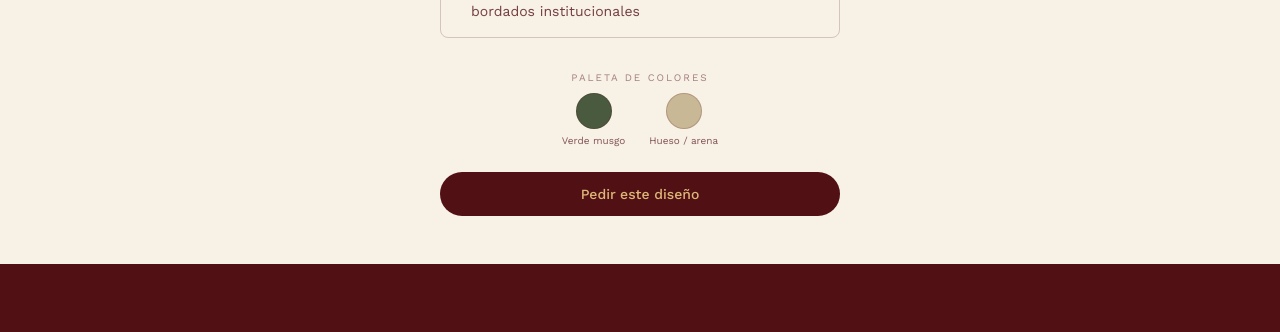
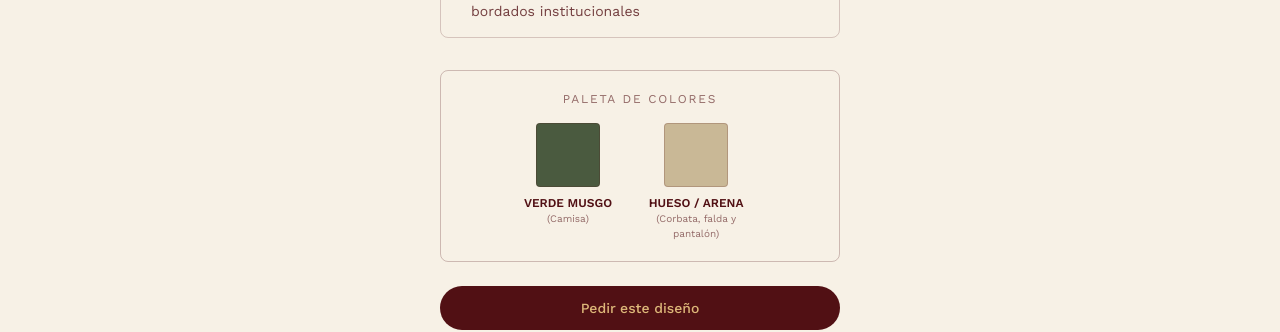
Before and after one commit to BladimirBLopez/Alexander-s-moda, a Next.js app: page /catalogo in a window 1280 px wide. Shown: the part 1225-1557 px from the top of the page. Before the commit the page ends 1489 px from the top, so only its background shows below. Built offline with nearby package versions, Linux system fonts and the light colour scheme.

Commit message:
Paleta de colores en recuadro con cuadrados y uso entre parentesis, estilo referencia

```diff
--- a/app/catalogo/page.tsx
+++ b/app/catalogo/page.tsx
@@ -103,16 +103,21 @@ export default function CatalogoPage() {
                   bullets={producto.bulletsHombre}
                 />
 
-                <p className="text-[10px] uppercase tracking-[0.2em] text-[var(--color-bordo)]/50 mb-2 text-center mt-6">
-                  Paleta de colores
-                </p>
-                <div className="flex gap-6 justify-center mb-6">
-                  {producto.colores.map((color) => (
-                    <div key={color.nombre} className="flex flex-col items-center gap-1">
-                      <div className="w-9 h-9 rounded-full border border-[var(--color-bordo)]/20" style={{ backgroundColor: color.hex }} />
-                      <span className="text-[10px] text-[var(--color-bordo)]/70">{color.nombre}</span>
-                    </div>
-                  ))}
+                <div className="border border-[var(--color-bordo)]/25 rounded-lg py-5 px-4 mb-6">
+                  <p className="text-xs uppercase tracking-[0.15em] text-[var(--color-bordo)]/60 text-center mb-4">
+                    Paleta de colores
+                  </p>
+                  <div className="flex gap-6 justify-center">
+                    {producto.colores.map((color) => (
+                      <div key={color.nombre} className="flex flex-col items-center gap-2 max-w-[120px]">
+                        <div className="w-16 h-16 rounded-sm border border-[var(--color-bordo)]/20" style={{ backgroundColor: color.hex }} />
+                        <div className="text-center">
+                          <p className="text-xs uppercase font-semibold text-[var(--color-bordo)]">{color.nombre}</p>
+                          <p className="text-[10px] text-[var(--color-bordo)]/60">({color.uso})</p>
+                        </div>
+                      </div>
+                    ))}
+                  </div>
                 </div>
 
                 <Link
--- a/lib/productos.ts
+++ b/lib/productos.ts
@@ -4,7 +4,7 @@ export type Producto = {
   subtitulo: string;
   descripcion: string;
   tipografia: string;
-  colores: { nombre: string; hex: string }[];
+  colores: { nombre: string; hex: string; uso: string }[];
   bulletsMujer: string[];
   bulletsHombre: string[];
   fotoMujerDentro?: string;
@@ -21,8 +21,8 @@ export const productos: Producto[] = [
     descripcion: "Diseño exclusivo a medida para el curso de graduación.",
     tipografia: "A definir según diseño",
     colores: [
-      { nombre: "Verde musgo", hex: "#4a5a3f" },
-      { nombre: "Hueso / arena", hex: "#c9b896" },
+      { nombre: "Verde musgo", hex: "#4a5a3f", uso: "Camisa" },
+      { nombre: "Hueso / arena", hex: "#c9b896", uso: "Corbata, falda y pantalón" },
     ],
     bulletsMujer: [
       "Camisa manga corta en telas Oxford, Fil a fil, Pic a pic, Dobi y Popelina brasilera con un bordado institucional",
```
